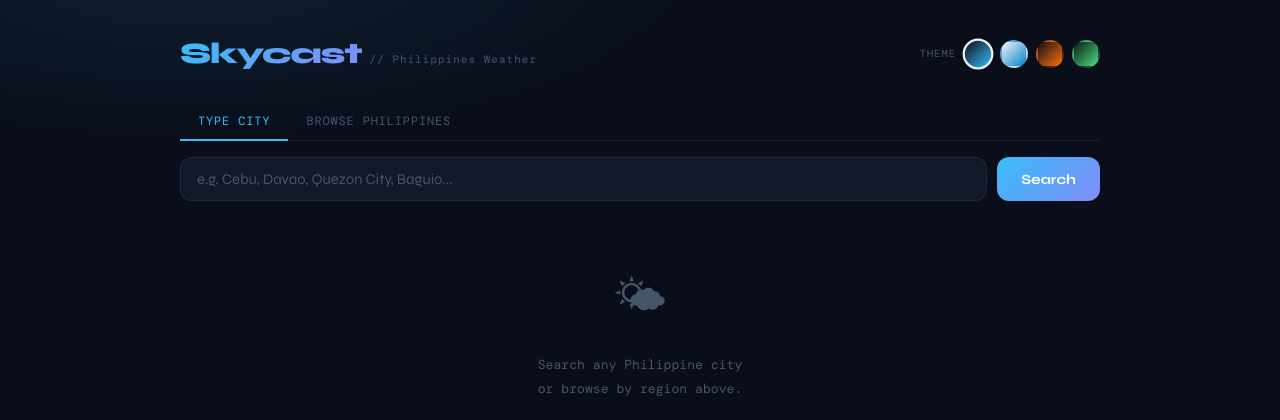
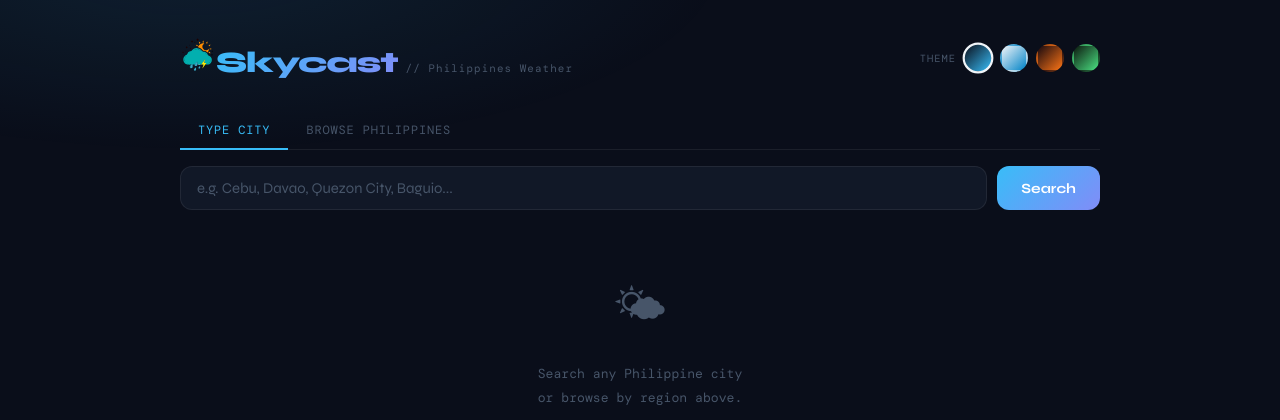
Before and after one commit to LikeNmuFF/weatherapp, a Flask app: page / in a window 1280 px wide. Shown: the top 420 px of the page. Run offline with Flask 3, Linux system fonts and the light colour scheme; some web fonts are replaced.

Commit message:
adding logo

```diff
--- a/templates/index.html
+++ b/templates/index.html
@@ -4,6 +4,7 @@
   <meta charset="UTF-8"/>
   <meta name="viewport" content="width=device-width, initial-scale=1.0"/>
   <title>Skycast — Philippine Weather</title>
+  <link rel="icon" type="png/x-icon" href="{{ url_for('static', filename='logo.png')}}" alt="logo"/>
   <link href="https://fonts.googleapis.com/css2?family=Syne:wght@400;600;700;800&family=DM+Mono:wght@300;400;500&family=Playfair+Display:wght@400;700&family=Nunito:wght@400;600;700&display=swap" rel="stylesheet"/>
   <link rel="stylesheet" href="https://cdnjs.cloudflare.com/ajax/libs/leaflet/1.9.4/leaflet.min.css"/>
   <style>
@@ -111,10 +112,11 @@
 <div class="container">
 
   <header>
-    <div style="display:flex;align-items:baseline">
+    <a><div style="display:flex;align-items:baseline">
+      <img src="{{ url_for('static', filename='logo.svg')}}" alt="logo" height="36">
       <span class="logo">Skycast</span>
       <span class="logo-sub">// Philippines Weather</span>
-    </div>
+    </div></a>
     <div class="theme-row">
       <span class="theme-label">Theme</span>
       <button class="theme-btn" data-t="dark"   title="Dark"   onclick="setTheme('dark')"></button>
```
Also changed, not shown: static/logo.png (added), static/logo.svg (added).
